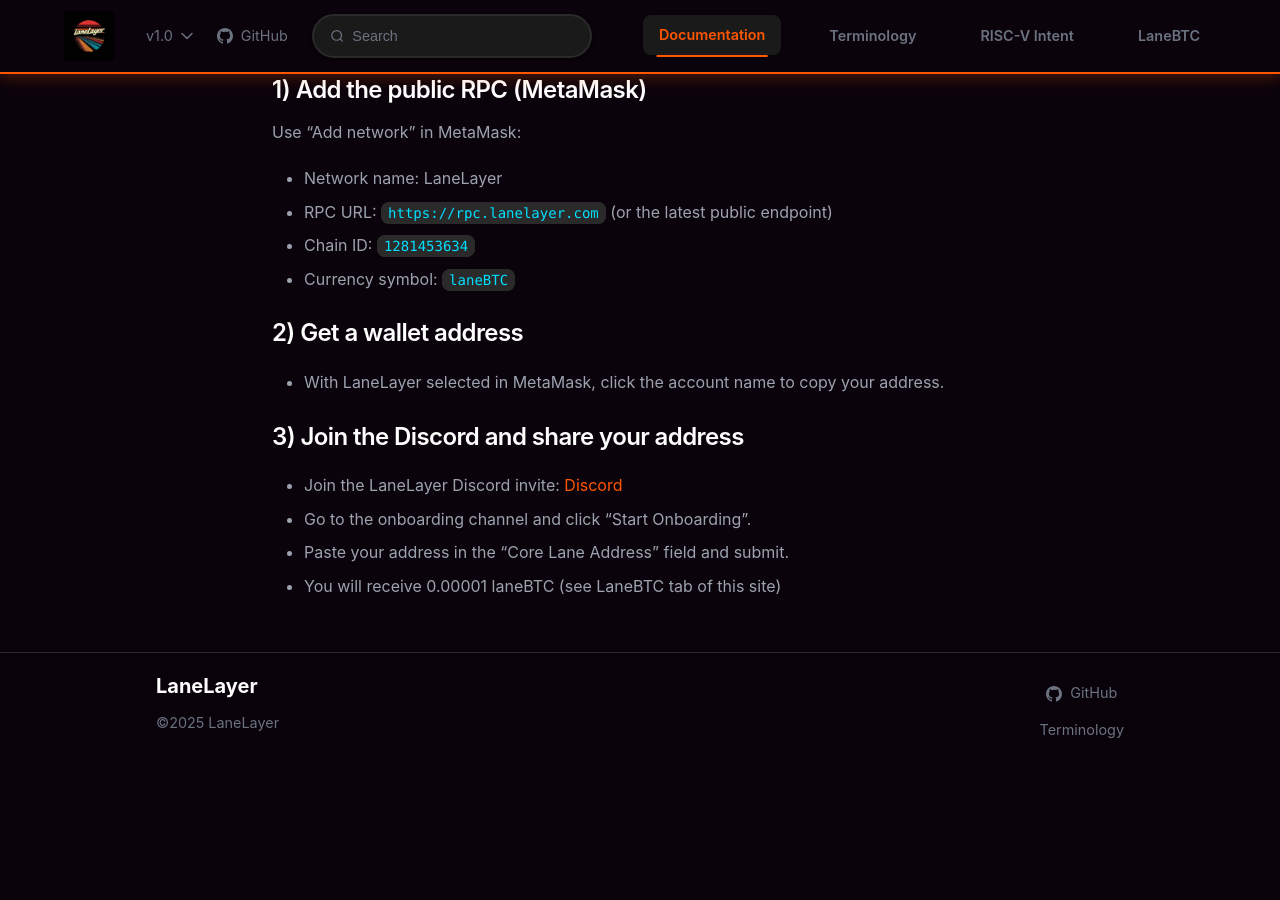
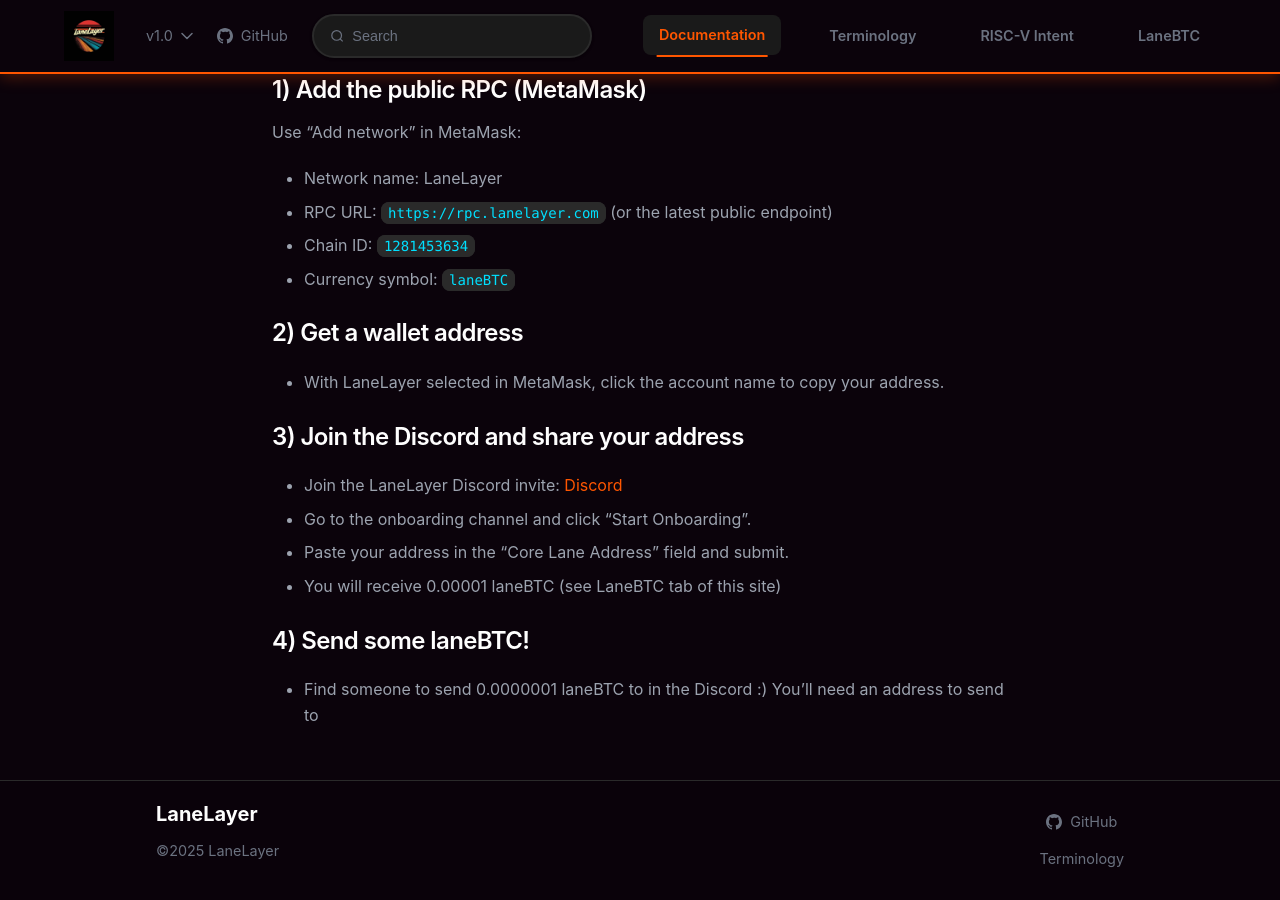
Before and after one commit to lanelayer/lanelayer.github.io, a Jekyll site: the page built from index.md, in a window 1280 px wide and 900 px high, scrolled down 1123 px. Built offline with Jekyll 4.4.1, drawn with Linux system fonts in a browser that asks for light colours; before the commit the page ends 1894 px from its top, so only the background shows below that.

Commit message:
Update index.md

```diff
--- a/index.md
+++ b/index.md
@@ -48,3 +48,7 @@
 - Go to the onboarding channel and click “Start Onboarding”.
 - Paste your address in the “Core Lane Address” field and submit.
 - You will receive 0.00001 laneBTC (see LaneBTC tab of this site)
+
+### 4) Send some laneBTC!
+
+- Find someone to send 0.0000001 laneBTC to in the Discord :) You'll need an address to send to
```
